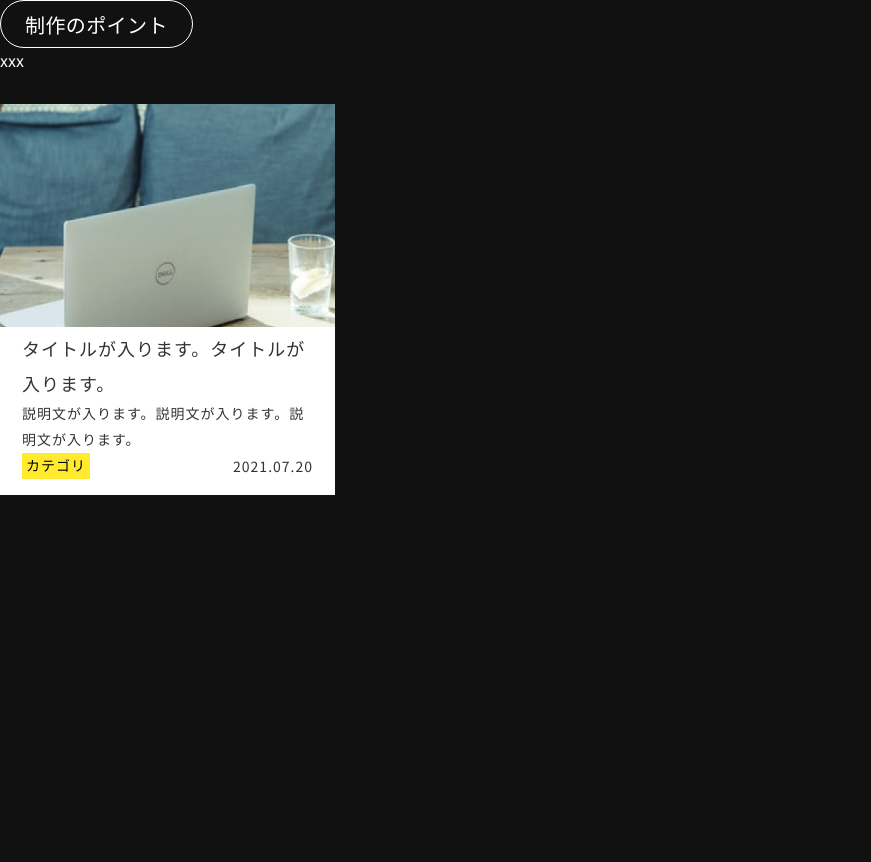
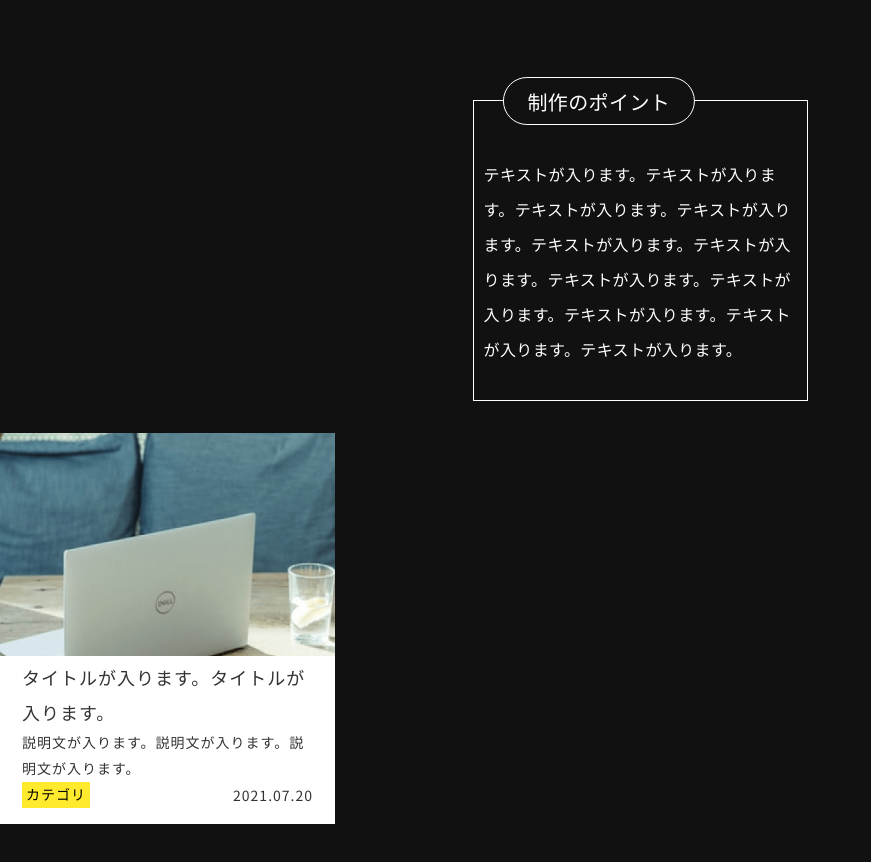
Before and after one commit to hidekiw1971/m-anken-018, a website: page index.html in a window 1280 px wide. Shown: the whole page, without its empty margins (0-871 px from the left). Before the commit the page ends 800 px from the top, so only its background shows below. Drawn offline with nearby package versions, Linux system fonts and the light colour scheme.

Commit message:
2022/9/16 comment box 部品完成

```diff
--- a/index.html
+++ b/index.html
@@ -34,8 +34,12 @@
 
   <!-- comment-box -->
   <div class="comment-box comment-box__layout">
-    <h3 class="comment-box__title comment-box__title-layout">制作のポイント</h3>
-    <p class="comment-box__massege">xxx</p>
+    <div class="comment-box__wrap comment-box__wrap-layout">
+      <h3 class="comment-box__title comment-box__title-layout">制作のポイント</h3>
+      <p class="comment-box__massege comment-box__massege-layout">
+        テキストが入ります。テキストが入ります。テキストが入ります。テキストが入ります。テキストが入ります。テキストが入ります。テキストが入ります。テキストが入ります。テキストが入ります。テキストが入ります。テキストが入ります。
+      </p>
+    </div>
   </div>
   <!-- /comment-box -->
 
--- a/src/sass/module/_comment-box__layout.scss
+++ b/src/sass/module/_comment-box__layout.scss
@@ -1,5 +1,8 @@
 @use "global" as *;
 .comment-box__layout {
+  width: rem(335);
+  margin: 0 auto;
+  margin-top: rem(100);
   margin-bottom: rem(32);
   @include mq(md) {
   }
--- /dev/null
+++ b/src/sass/module/_comment-box__massege-layout.scss
@@ -0,0 +1,8 @@
+@use "global" as *;
+.comment-box__massege-layout {
+  margin: 0 rem(10);
+  margin-top: rem(56);
+  margin-bottom: rem(33);
+  @include mq(md) {
+  }
+}
--- a/src/sass/module/_comment-box__massege.scss
+++ b/src/sass/module/_comment-box__massege.scss
@@ -1,5 +1,11 @@
 @use "global" as *;
 .comment-box__massege {
+  font-style: normal;
+  font-weight: 400;
+  font-size: rem(16);
+  line-height: calc(35 / 16);
+  letter-spacing: rem(0.4);
+  color: #ffffff;
   @include mq(md) {
   }
 }
--- a/src/sass/module/_comment-box__title-layout.scss
+++ b/src/sass/module/_comment-box__title-layout.scss
@@ -4,6 +4,10 @@
   border: 1px solid #fff;
   border-radius: 30px;
   padding: rem(8.5) rem(24);
+  position: absolute;
+  top: 0;
+  left: 0;
+  transform: translate(15%, -50%);
   @include mq(md) {
   }
 }
--- a/src/sass/module/_comment-box__title.scss
+++ b/src/sass/module/_comment-box__title.scss
@@ -6,6 +6,7 @@
   line-height: calc(29 / 20);
   letter-spacing: rem(0.4);
   color: #fff;
+  background: #111;
   @include mq(md) {
   }
 }
--- /dev/null
+++ b/src/sass/module/_comment-box__wrap-layout.scss
@@ -0,0 +1,5 @@
+@use "global" as *;
+.comment-box__wrap-layout {
+  @include mq(md) {
+  }
+}
--- /dev/null
+++ b/src/sass/module/_comment-box__wrap.scss
@@ -0,0 +1,7 @@
+@use "global" as *;
+.comment-box__wrap {
+  border: 1px solid #fff;
+  position: relative;
+  @include mq(md) {
+  }
+}
```
Also changed, not shown: README.md, css/styles.css, 1 other file.
